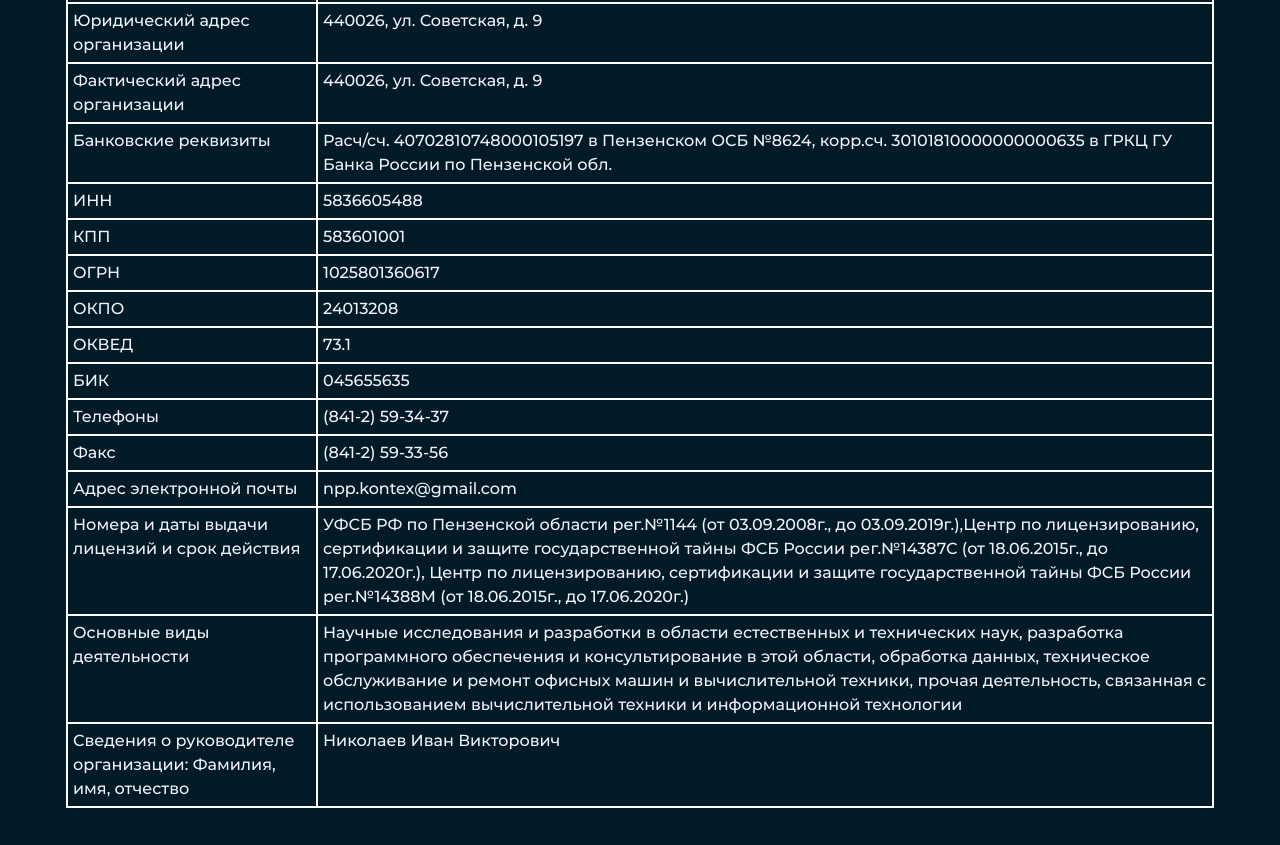
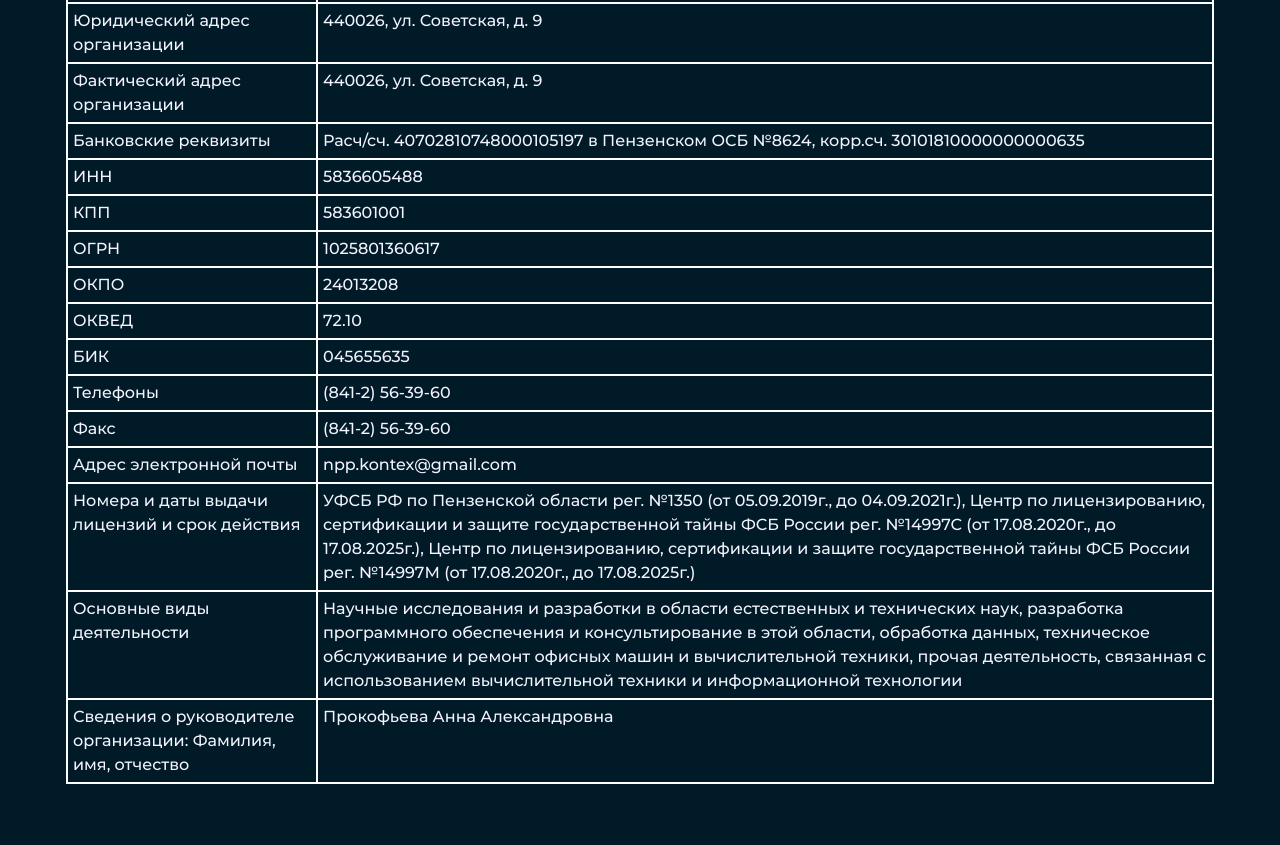
Before and after one commit to putn1k/kontech, a website: page source/pages/information.html in a window 1280 px wide. Shown: the part 497-1342 px from the top of the page. After the commit the page ends 1318 px from the top, so only its background shows below. Drawn offline with nearby package versions, Linux system fonts and the light colour scheme; files that its build step writes are made by us from their sources.

Commit message:
внесение правок по страницам

```diff
--- a/source/pages/information.html
+++ b/source/pages/information.html
@@ -6,6 +6,7 @@
   <title>Вакансии - ООО НПП Контех</title>
   <link href="../css/style.min.css" rel="stylesheet">
 </head>
+
 <body>
   <div class="modal">
     <div class="modal__title-wrapper title-wrapper">
@@ -45,7 +46,7 @@
           </tr>
           <tr>
             <td>Банковские реквизиты</td>
-            	<td>Расч/сч. 40702810748000105197 в Пензенском ОСБ  №8624, корр.сч. 30101810000000000635 в ГРКЦ ГУ Банка России по Пензенской обл.</td>
+            <td>Расч/сч. 40702810748000105197 в Пензенском ОСБ №8624, корр.сч. 30101810000000000635</td>
           </tr>
           <tr>
             <td>ИНН</td>
@@ -65,7 +66,7 @@
           </tr>
           <tr>
             <td>ОКВЕД</td>
-            	<td>73.1</td>
+            <td>72.10</td>
           </tr>
           <tr>
             <td>БИК</td>
@@ -73,11 +74,11 @@
           </tr>
           <tr>
             <td>Телефоны</td>
-            	<td>(841-2) 59-34-37</td>
+            <td>(841-2) 56-39-60</td>
           </tr>
           <tr>
             <td>Факс</td>
-            	<td>(841-2) 59-33-56</td>
+            <td>(841-2) 56-39-60</td>
           </tr>
           <tr>
             <td>Адрес электронной почты</td>
@@ -85,16 +86,22 @@
           </tr>
           <tr>
             <td>Номера и даты выдачи лицензий и срок действия</td>
-            	<td>УФСБ  РФ по Пензенской области рег.№1144 (от 03.09.2008г., до 03.09.2019г.),Центр по лицензированию, сертификации и защите государственной тайны ФСБ России рег.№14387С (от 18.06.2015г., до 17.06.2020г.), Центр по лицензированию, сертификации и защите государственной тайны ФСБ России рег.№14388М (от 18.06.2015г., до 17.06.2020г.)
+            <td>УФСБ РФ по Пензенской области рег. №1350 (от 05.09.2019г., до 04.09.2021г.), Центр по лицензированию,
+              сертификации и защите государственной тайны ФСБ России рег. №14997С (от 17.08.2020г., до 17.08.2025г.),
+              Центр по лицензированию, сертификации и защите государственной тайны ФСБ России рег. №14997М (от
+              17.08.2020г., до 17.08.2025г.)
             </td>
           </tr>
           <tr>
             <td>Основные виды деятельности</td>
-            	<td>Научные исследования и разработки в области естественных и технических наук, разработка программного обеспечения и консультирование в этой области, обработка данных, техническое обслуживание и ремонт офисных машин и вычислительной техники, прочая деятельность, связанная с использованием вычислительной техники и информационной технологии</td>
+            <td>Научные исследования и разработки в области естественных и технических наук, разработка программного
+              обеспечения и консультирование в этой области, обработка данных, техническое обслуживание и ремонт офисных
+              машин и вычислительной техники, прочая деятельность, связанная с использованием вычислительной техники и
+              информационной технологии</td>
           </tr>
           <tr>
             <td>Сведения о руководителе организации: Фамилия, имя, отчество</td>
-            	<td>Николаев Иван Викторович</td>
+            <td>Прокофьева Анна Александровна</td>
           </tr>
         </tbody>
       </table>
@@ -107,4 +114,5 @@
     </button>
   </div>
 </body>
+
 </html>
```
Also changed, not shown: source/pages/card.html (+7 -5 lines), source/img/footer__icon--inst.svg (added), source/img/footer__icon--tlg.svg (added), source/img/footer__icon--vk.svg (added), source/img/footer__icon-mail.svg (added), source/img/lnr-magic-wand.svg (added), source/img/lnr-question-circle.svg (added), source/img/lnr-rocket.svg (added), source/img/svg-editor-image.svg (added). Lines whose indentation alone changed are shown as unchanged.
